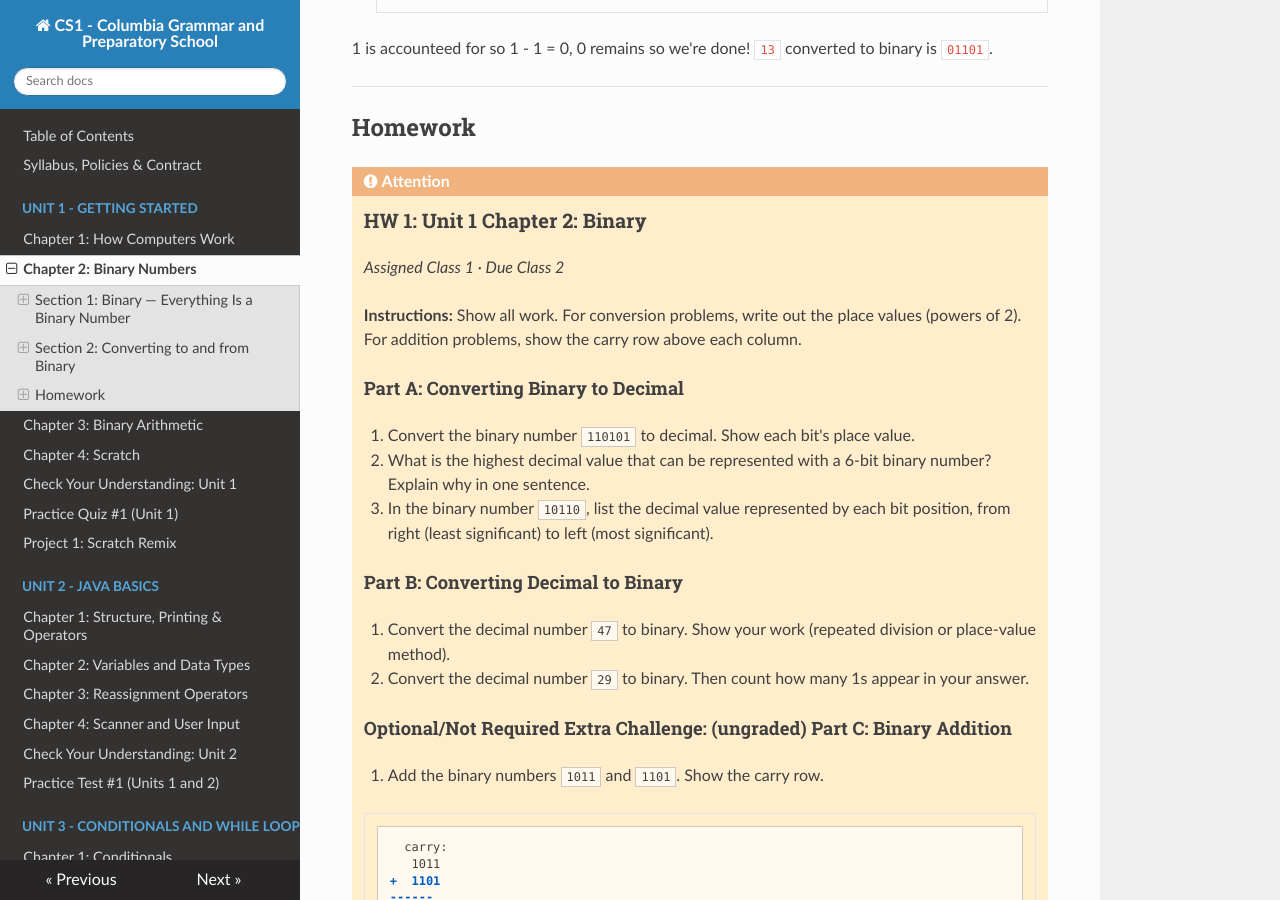
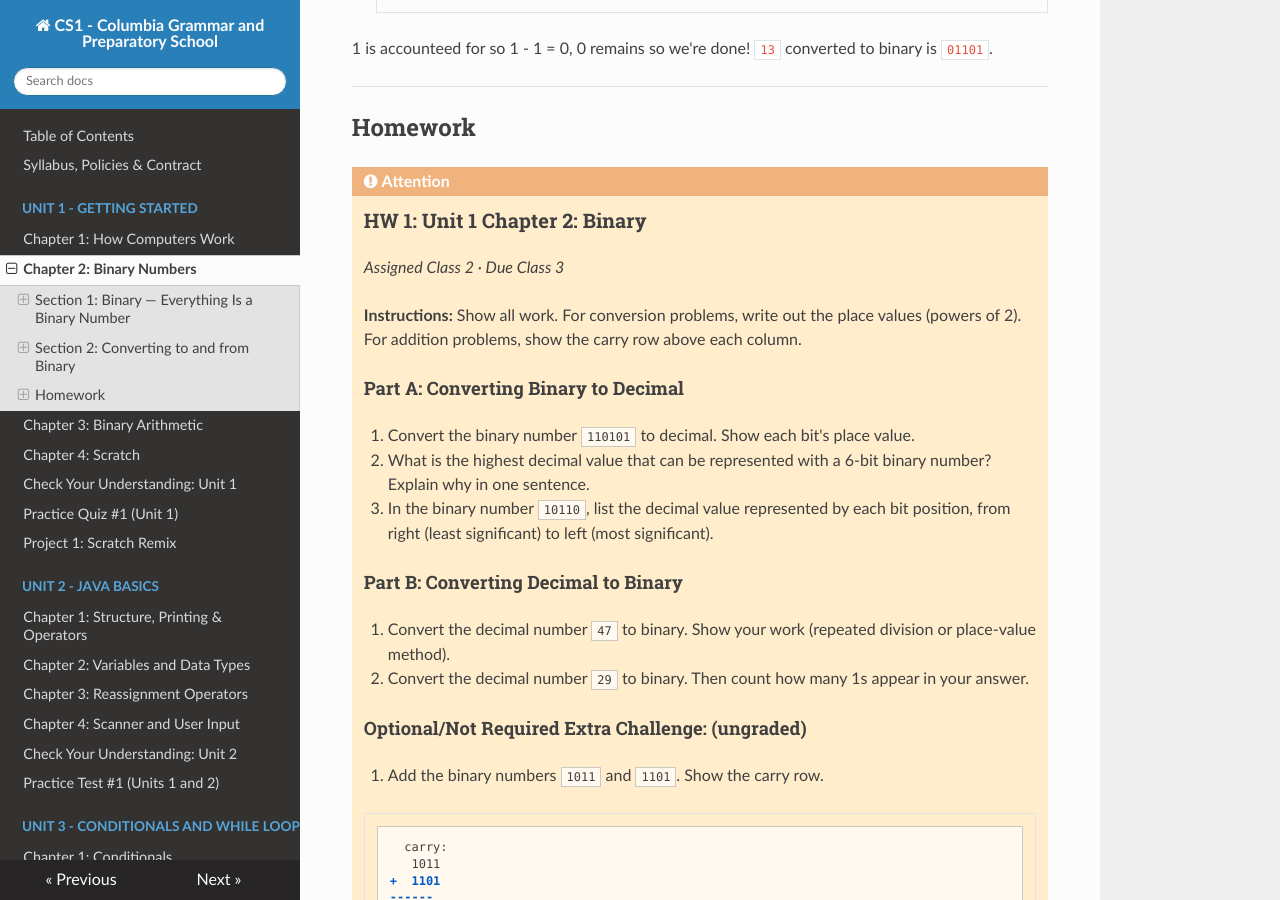
Before and after one commit to kjergens/cs1-site, an MkDocs documentation site: the page built from docs/unit1/notes_02_binary_numbers.md, in a window 1280 px wide and 900 px high, scrolled down 2978 px. Built offline with MkDocs 1.6.1, drawn with Linux system fonts in a browser that asks for light colours; nearby versions of some CDN libraries.

Commit message:
fix assigned/due days

```diff
--- a/docs/unit1/notes_02_binary_numbers.md
+++ b/docs/unit1/notes_02_binary_numbers.md
@@ -147,7 +147,7 @@ Start with the left (most significant) digit, and fill in a 1 or 0. For example
 !!! attention
     ### HW 1: Unit 1 Chapter 2: Binary
 
-    *Assigned Class 1 · Due Class 2*
+    *Assigned Class 2 · Due Class 3*
 
     **Instructions:** Show all work. For conversion problems, write out the place values (powers of 2). For addition problems, show the carry row above each column.
 
@@ -162,7 +162,7 @@ Start with the left (most significant) digit, and fill in a 1 or 0. For example
     4. Convert the decimal number `47` to binary. Show your work (repeated division or place-value method).
     5. Convert the decimal number `29` to binary. Then count how many 1s appear in your answer.
 
-    #### **Optional/Not Required Extra Challenge: (ungraded)** Part C: Binary Addition
+    #### **Optional/Not Required Extra Challenge: (ungraded)**
 
     6. Add the binary numbers `1011` and `1101`. Show the carry row.
 
```
Also changed, not shown: docs/unit1/notes_03_binary_operations.md (+1 -1 lines), docs/unit1/notes_04_scratch.md (+1 -1 lines).
